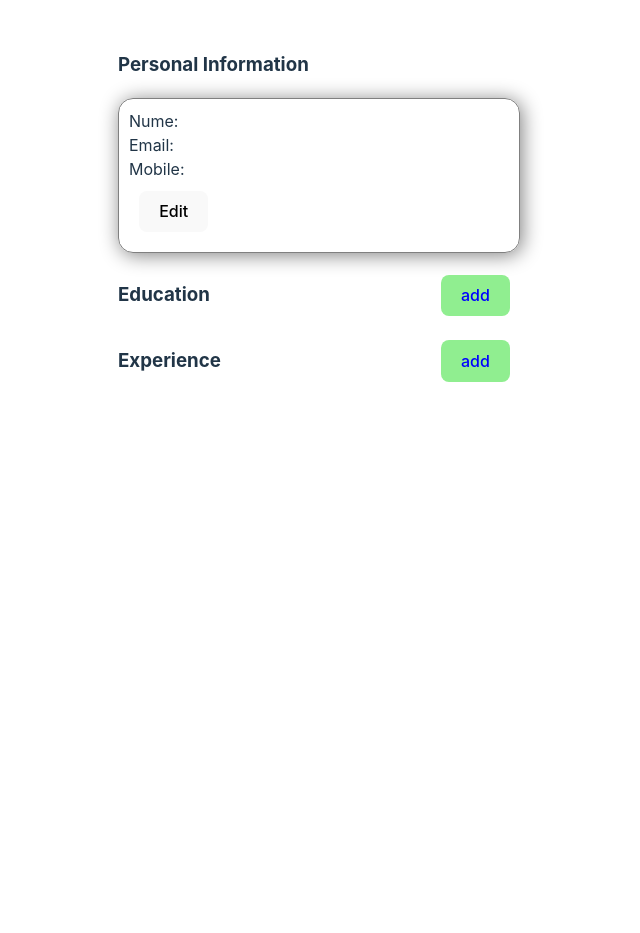
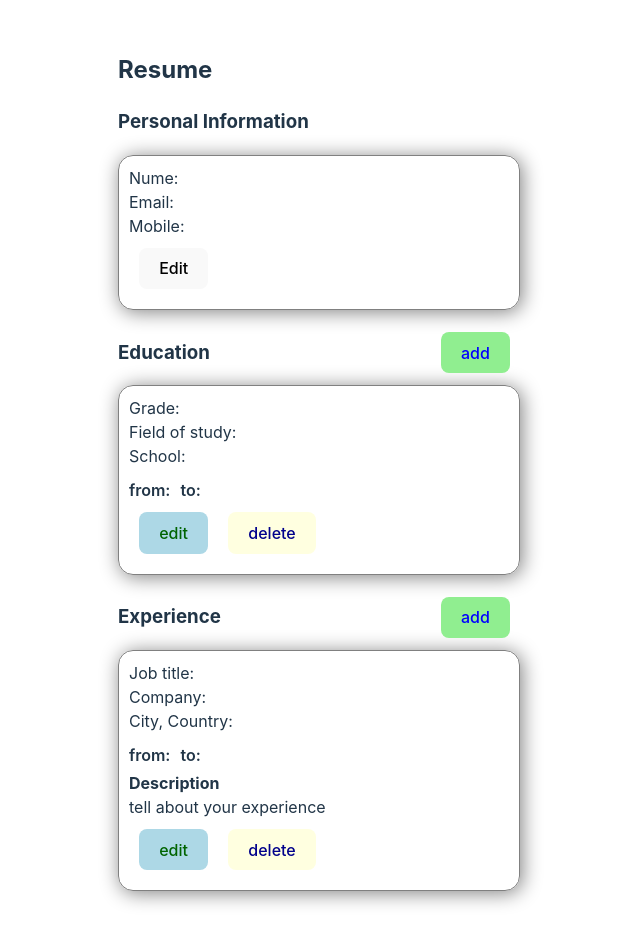
Before and after one commit to petredemi/cv-app, a React (Vite) app: page / in a window 1280 px wide. Shown: the whole page, without its empty margins (321-961 px from the left). Before the commit the page ends 800 px from the top, so only its background shows below. Built offline with nearby package versions, Linux system fonts and the light colour scheme.

Commit message:
introduce if condition at addEducation and addExperience

```diff
--- a/src/App.jsx
+++ b/src/App.jsx
@@ -7,6 +7,7 @@ import './App.css'
 function App() {
   return (
     <>
+          <h2>Resume</h2>
           <Personalinfo/>
           <Education/>
           <Experience/>
--- a/src/education.jsx
+++ b/src/education.jsx
@@ -1,14 +1,7 @@
 import { useState} from 'react';
 import  styles from'./stylefiles/education.module.css';
+import { Info } from './personalinfo.jsx';
 
-function Info({index, inf}){
-    return (
-        <div>
-            <div className= 'index'> {index} </div>
-            <div className='inf'>{inf}</div>
-        </div>
-    )
-}
 function FromTo({startmonth, startyear, endmonth, endyear}){
     return(
         <>
@@ -204,22 +197,20 @@ function Education(){
     const [add, setAdd] = useState('a');
     const [cards, setCards] = useState([])
     const mapp = cards.map((card) => {return card})
-        console.log(add)
-        console.log(cards)
-        console.log(mapp)
 
         const delEdu = () => {
             setAdd(add)
             const inx = cards.findIndex(card => card.key == add)
             cards.splice(inx, 1);
             setCards(cards)
-            console.log(inx)
         }
+    console.log(cards)
     const addEducation = () =>{
         setAdd(add +1)
         cards.push( <li key={add}><Edu key={add} btn = {delEdu}/></li>)
-        setCards(cards)
-        console.log(add)
+    }
+    if(add == 'a'){
+        addEducation()
     }
     return (
             <>
--- a/src/experience.jsx
+++ b/src/experience.jsx
@@ -189,25 +189,28 @@ return(
     )
 }
 function Experience(){
-    const [addd, setAddd] = useState('b');
+    const [add, setAdd] = useState('b');
     const [cards, setCards] = useState([])
     const mapp = cards.map((card) => {return card})
-    console.log(addd)
+    console.log(add)
     console.log(cards)
     console.log(mapp)
 
     const delExp = (e) => {
-        setAddd(addd)
-        let inx = cards.findIndex(card => card.key == addd)
+        setAdd(add)
+        let inx = cards.findIndex(card => card.key == add)
         cards.splice(inx, 1);
         setCards(cards)
         console.log(inx)
     }
     const addExperience = (e) =>{
-        setAddd(addd +1)
-        cards.push(<li key={addd}><Exp key={addd} btn = {delExp}/></li>)
+        setAdd(add +1)
+        cards.push(<li key={add}><Exp key={add} btn = {delExp}/></li>)
         setCards(cards)
-        console.log(addd)
+        console.log(add)
+    }
+    if( add == 'b'){
+        addExperience()
     }
 return (
         <>
--- a/src/personalinfo.jsx
+++ b/src/personalinfo.jsx
@@ -17,12 +17,8 @@ function Personalinfo(){
     const [edit, setEdit] = useState(false);
     const [col, setCol] = useState('');
     const [show, setShow] = useState('none');
-    function Appcard(){
-        return (
-            <div className='app'></div>
-        )
-    }
     const field = ['Nume:  ', 'Email:  ', 'Mobile:']
+
     const personal = [
         {id: 1, inf: name, index: 0},
         {id: 2, inf: email, index: 1},
@@ -86,12 +82,6 @@ function Personalinfo(){
 
             )
         }
-
-        function ClickAdd (){
-            return (
-                <Info inf ={persona.inf} index = {field [persona.index]}/>)
-            }
-
     return (
             <>
             <div className="app">
@@ -107,4 +97,4 @@ function Personalinfo(){
             </>
     )
 }
-  export {Personalinfo} ;
+  export {Personalinfo, Info} ;
```
